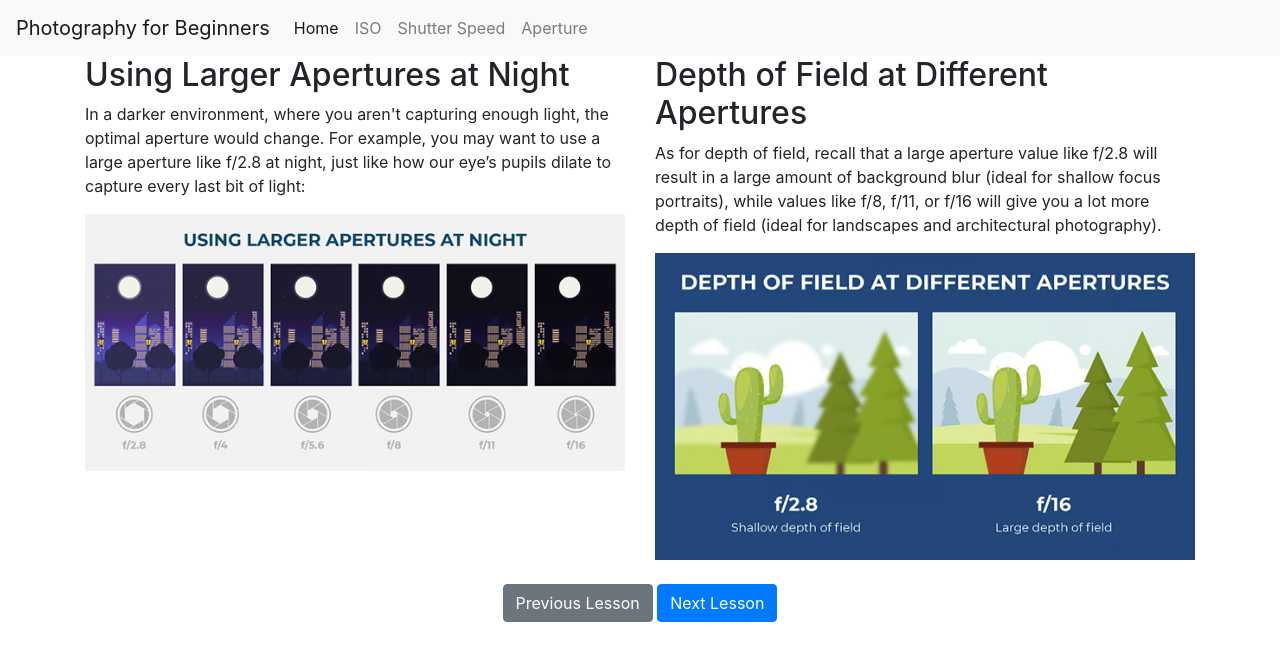
After one commit to YYwang14/UI-Technical-Prototype, a Flask app: page /aperture_3 in a window 1280 px wide. The commit adds this page. Shown: the top 661 px of the page. Run offline with Flask 3, Linux system fonts and the light colour scheme; some libraries are stand-ins or nearby versions.

Commit message:
finishing the aperture section

```diff
--- a/server.py
+++ b/server.py
@@ -50,10 +50,27 @@ def shutter_quiz():
 
 
 
-@app.route('/aperture')
-def aperture():
-    # Render a template for the Aperture section
-    return render_template('aperture.html')
+
+
+@app.route('/aperture_1')
+def aperture_1():
+    return render_template('aperture_1.html')
+
+@app.route('/aperture_2')
+def aperture_2():
+    return render_template('aperture_2.html')
+
+@app.route('/aperture_3')
+def aperture_3():
+    return render_template('aperture_3.html')
+
+@app.route('/aperture_4')
+def aperture_4():
+    return render_template('aperture_4.html')
+@app.route('/aperture_quiz')
+def aperture_quiz():
+    return render_template('aperture_quiz.html')
+
 
 if __name__ == '__main__':
     app.run(debug=True)
--- /dev/null
+++ b/templates/aperture_3.html
@@ -0,0 +1,27 @@
+{% extends "layout.html" %}
+
+{% block title %}Aperture Part 3{% endblock %}
+
+{% block content %}
+<div class="container">
+    <div class="row">
+        <!-- Left column for larger apertures at night -->
+        <div class="col-md-6">
+            <h2>Using Larger Apertures at Night</h2>
+            <p>In a darker environment, where you aren't capturing enough light, the optimal aperture would change. For example, you may want to use a large aperture like f/2.8 at night, just like how our eye’s pupils dilate to capture every last bit of light:</p>
+            <img src="{{ url_for('static', filename='images/Aperture3.png') }}" alt="Larger Apertures at Night" class="img-fluid">
+        </div>
+
+        <!-- Right column for depth of field -->
+        <div class="col-md-6">
+            <h2>Depth of Field at Different Apertures</h2>
+            <p>As for depth of field, recall that a large aperture value like f/2.8 will result in a large amount of background blur (ideal for shallow focus portraits), while values like f/8, f/11, or f/16 will give you a lot more depth of field (ideal for landscapes and architectural photography).</p>
+            <img src="{{ url_for('static', filename='images/Aperture4.png') }}" alt="Depth of Field at Different Apertures" class="img-fluid">
+        </div>
+    </div>
+    <div class="text-center mt-4">
+        <a href="{{ url_for('aperture_2') }}" class="btn btn-secondary">Previous Lesson</a>
+        <a href="{{ url_for('aperture_4') }}" class="btn btn-primary">Next Lesson</a>
+    </div>
+</div>
+{% endblock %}
--- /dev/null
+++ b/templates/aperture_quiz.html
@@ -0,0 +1 @@
+{% extends "layout.html" %}
--- a/templates/layout.html
+++ b/templates/layout.html
@@ -27,7 +27,7 @@
                     <a class="nav-link" href="{{ url_for('shutter_1') }}">Shutter Speed</a>
                 </li>
                 <li class="nav-item">
-                    <a class="nav-link" href="{{ url_for('aperture') }}">Aperture</a>
+                    <a class="nav-link" href="{{ url_for('aperture_1') }}">Aperture</a>
                 </li>
             </ul>
         </div>
```
Also changed, not shown: templates/aperture_1.html (added, +24 -0 lines), templates/aperture_2.html (added, +19 -0 lines), templates/aperture_4.html (added, +26 -0 lines), static/images/Aperture1.png (added), static/images/Aperture2.png (added), static/images/Aperture3.png (added), static/images/Aperture4.png (added), static/images/Aperture5.png (added), static/images/Aperture6.png (added).
